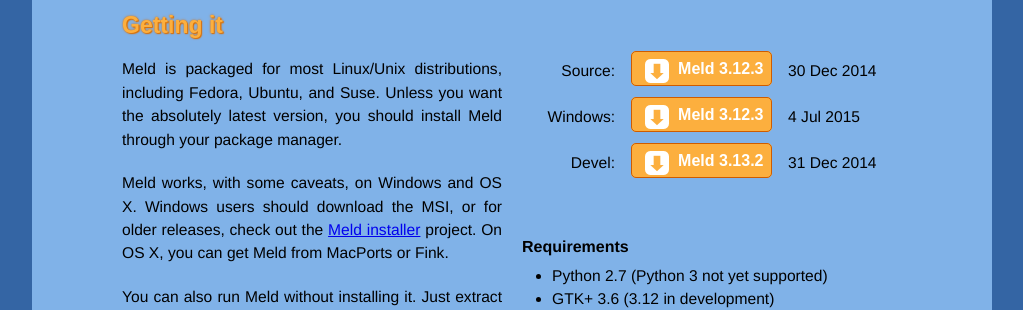
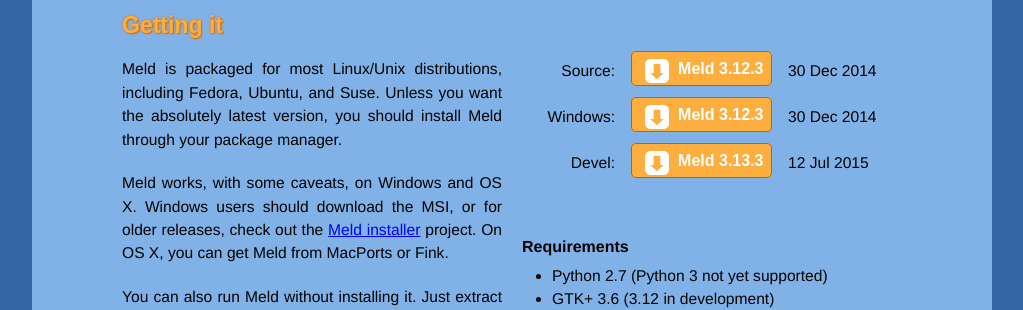
Before and after one commit to meld/meld.github.com, a Jekyll site: the page built from index.html, in a window 1280 px wide. Shown: the part 805-1115 px from the top of the page, without its empty margins (128-1151 px from the left). Built offline with Jekyll 4.4.1, drawn with Linux system fonts in a browser that asks for light colours; nearby versions of some CDN libraries; some web fonts are replaced.

Commit message:
Update for 3.13.3 release

```diff
--- a/index.html
+++ b/index.html
@@ -100,7 +100,7 @@
               </a>
             </td>
             <td style="padding-left: 1em;">
-              4 Jul 2015
+              30 Dec 2014
             </td>
           </tr>
           <tr>
@@ -108,15 +108,15 @@
               Devel:
             </td>
             <td class="download">
-              <a href="http://ftp.gnome.org/pub/GNOME/sources/meld/3.13/meld-3.13.2.tar.xz" onClick="recordOutboundLink(this, 'Download', 'Source', 'meld-3.13.2.tar.xz'); return false;">
+              <a href="http://ftp.gnome.org/pub/GNOME/sources/meld/3.13/meld-3.13.3.tar.xz" onClick="recordOutboundLink(this, 'Download', 'Source', 'meld-3.13.3.tar.xz'); return false;">
                 <span>
                   <img src="images/downloadicon.png" width="24" height="24"/>
-                  Meld 3.13.2
+                  Meld 3.13.3
                 </span>
               </a>
             </td>
             <td style="padding-left: 1em; vertical-align: middle;">
-              31 Dec 2014
+              12 Jul 2015
             </td>
           </tr>
           <tr>
```
Also changed, not shown: _posts/2015-7-12-Meld 3.13.3.md (added, +12 -0 lines).
